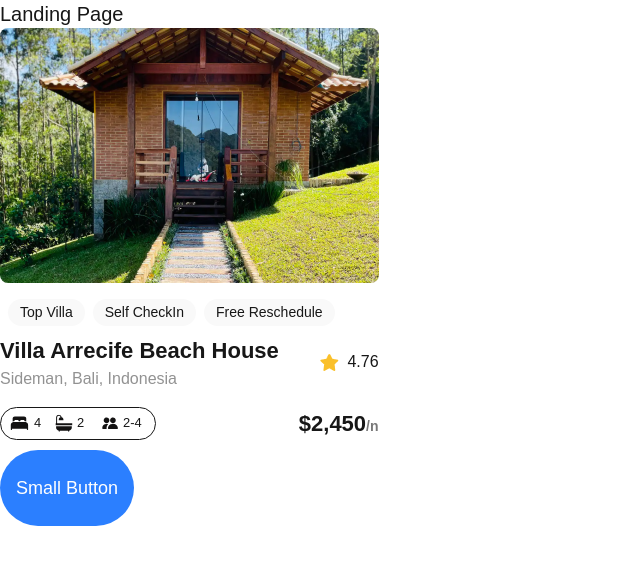
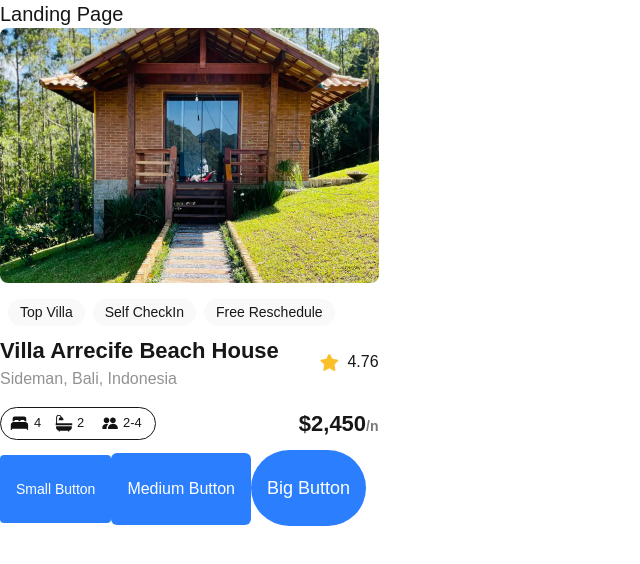
Before and after one commit to Mdlalose4life/alx-project-0x00-setup, a Next.js app in the folder alx-project-0x00/: page /landing in a window 1280 px wide. Shown: the top 564 px of the page, without its empty margins (0-640 px from the left). Built offline with nearby package versions, Linux system fonts and the light colour scheme.

Commit message:
Creating size

```diff
--- a/alx-project-0x00/pages/landing.tsx
+++ b/alx-project-0x00/pages/landing.tsx
@@ -6,7 +6,9 @@ const Landing: React.FC = () => {
       <div>
         <h1 className=" text-xl font-extralight">Landing Page</h1>
         <Card/>
-        <Button title="Small Button" styles="text-lg rounded-full"  />
+        <Button title="Small Button" styles="text-sm rounded-sm"/>
+        <Button title="Medium Button" styles="text-md rounded-md"/>
+        <Button title="Big Button" styles="text-lg rounded-full"  />
       </div>
     )
   }
```
